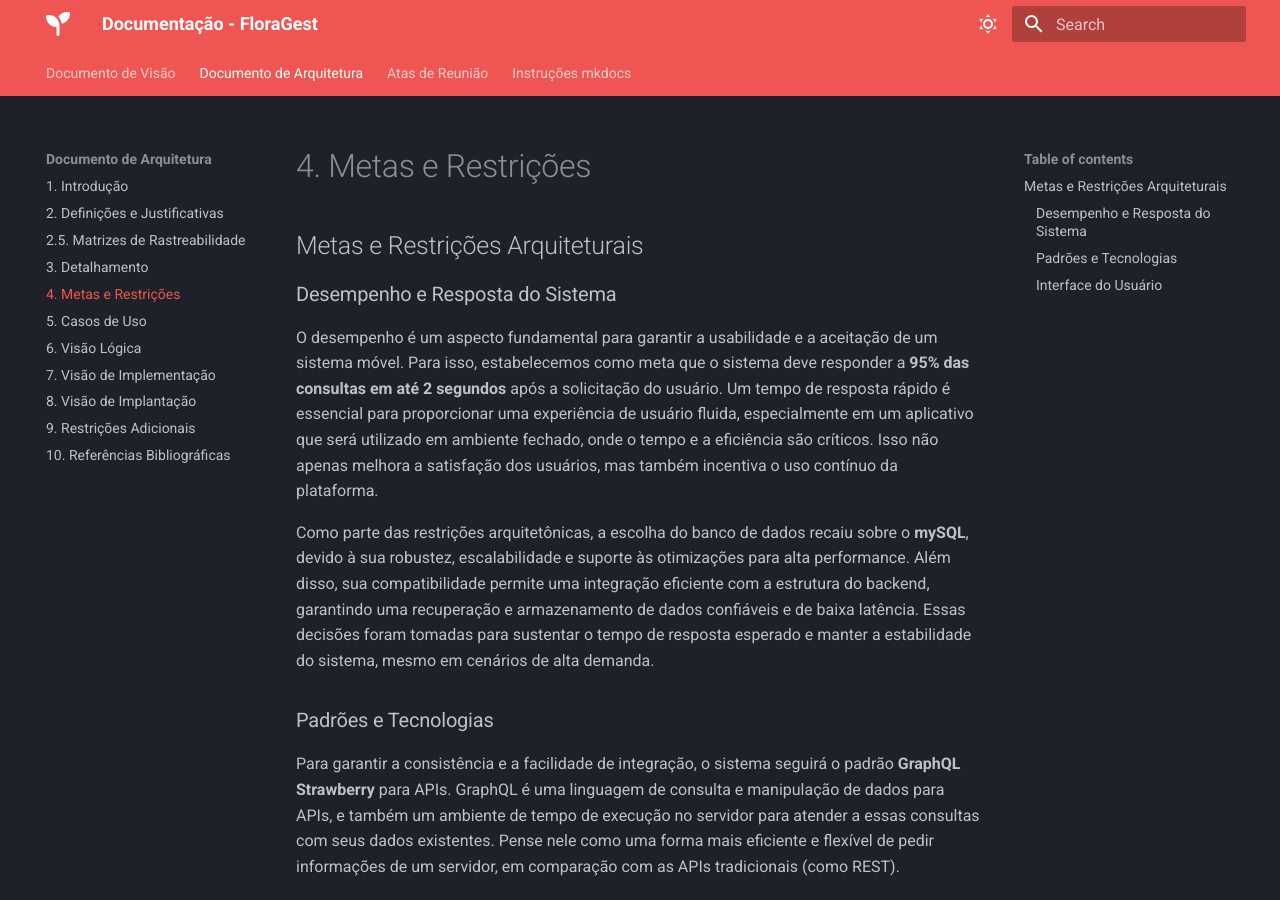
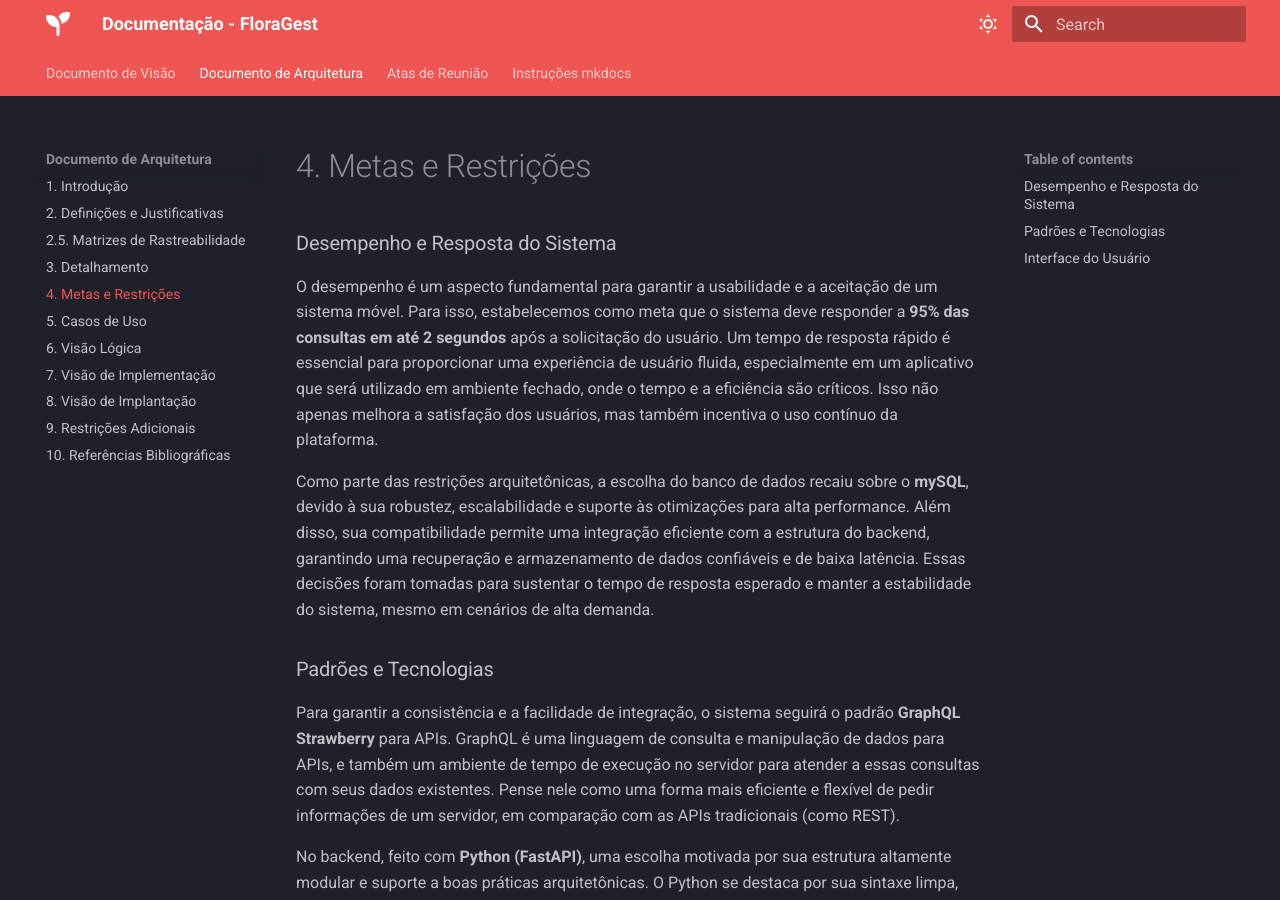
Before and after one commit to FGA0138-MDS-Ajax/2025.1-Jera, an MkDocs documentation site: the page built from docs/doc-arq/4_metas-restricoes.md, in a window 1280 px wide and 900 px high. Built offline with MkDocs 1.6.1 and Material for MkDocs 9.7.7, drawn with Linux system fonts in a browser that asks for light colours.

Commit message:
Correção no texto

```diff
--- a/docs/doc-arq/4_metas-restricoes.md
+++ b/docs/doc-arq/4_metas-restricoes.md
@@ -1,5 +1,3 @@
-## Metas e Restrições Arquiteturais
-
 ### Desempenho e Resposta do Sistema
 
 O desempenho é um aspecto fundamental para garantir a usabilidade e a aceitação de um sistema móvel. Para isso, estabelecemos como meta que o sistema deve responder a **95% das consultas em até 2 segundos** após a solicitação do usuário. Um tempo de resposta rápido é essencial para proporcionar uma experiência de usuário fluida, especialmente em um aplicativo que será utilizado em ambiente fechado, onde o tempo e a eficiência são críticos. Isso não apenas melhora a satisfação dos usuários, mas também incentiva o uso contínuo da plataforma.
```
